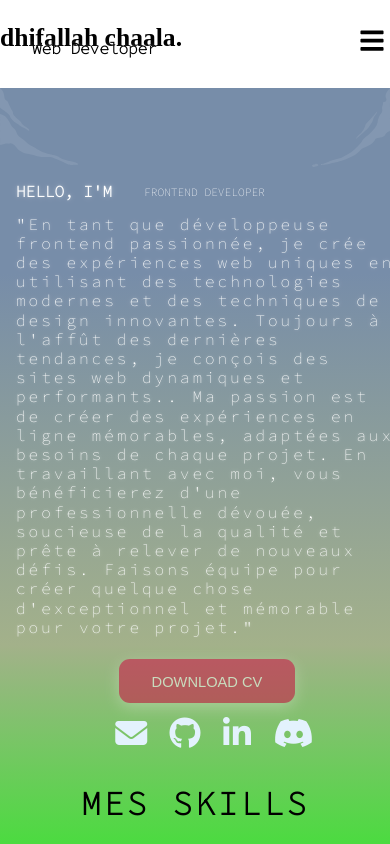
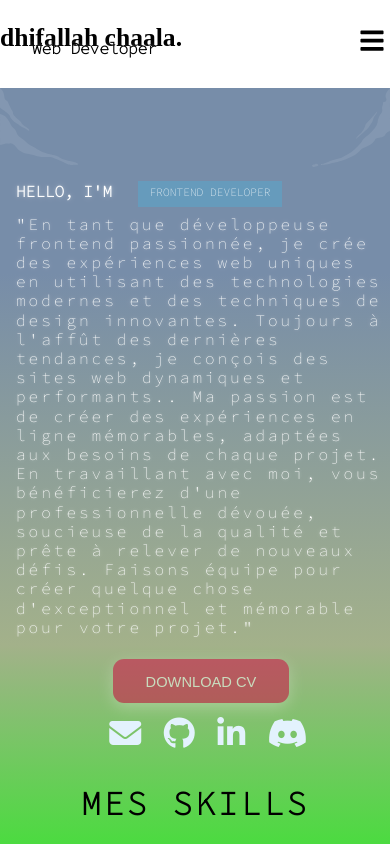
Before and after one commit to chaala90/Portfolio-Chaala, a React (Create React App) app: page / in a window 390 px wide. Shown: the top 844 px of the page. Built offline with nearby package versions, Linux system fonts and the light colour scheme; a web font is replaced by a local one.

Commit message:
responsive

```diff
--- a/src/components/about/style.scss
+++ b/src/components/about/style.scss
@@ -13,7 +13,7 @@ $transition-bezier: cubic-bezier(0.5, 0.075, 0.25, 0.95);
     color: #fff;
     font-weight: 100;
     margin-left: -2em;
-    width: 98%;
+    width: 95%;
   }
 }
 h1,
@@ -43,8 +43,8 @@ p {
 }
 
 .animation {
-  height: 35px;
-  font-size: 1.5em;
+  height: 1.4em;
+  font-size: 2em;
   overflow: hidden;
   margin-left: 0.5rem;
   @include mobile-only {
@@ -59,6 +59,7 @@ p {
   height: 2.9rem;
   margin-bottom: 2.9rem;
   display: inline-block;
+  margin-left: 0.5em;
 }
 
 .animation div:first-child {
@@ -66,13 +67,13 @@ p {
 }
 
 .first div {
-  background-color: transparent;
+  background-color: #d60040;
 }
 .second div {
-  background-color: transparent;
+  background-color: #669bbc;
 }
 .third div {
-  background-color: transparent;
+  background-color: #93c838;
 }
 
 @keyframes text-animation {
--- a/src/containers/Menu/Menu.scss
+++ b/src/containers/Menu/Menu.scss
@@ -46,7 +46,6 @@
     height: 100%;
     width: 100%;
     gap: 1.5rem;
-    /* background-color: var(--mainColor);*/
     transition: 1s;
   }
 }
@@ -56,14 +55,14 @@
   border: none;
   outline: none;
   color: var(--textColor);
-  visibility: hidden;
+  display: none;
   opacity: 0;
   position: absolute;
   font-size: 1.5em;
   right: 0;
   @include mobile-only {
     .nav-btn {
-      visibility: visible;
+      display: inline-block;
       opacity: 1;
     }
   }
@@ -112,10 +111,10 @@
   border: none;
   outline: none;
   color: #eee;
-  visibility: hidden;
+  display: none;
   opacity: 0;
   @include mobile-only {
-    visibility: visible;
+    display: inline-block;
     opacity: 1;
     color: black;
   }
```
